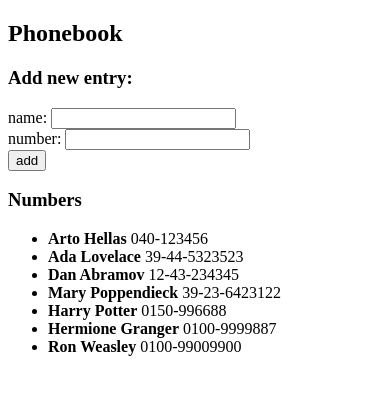
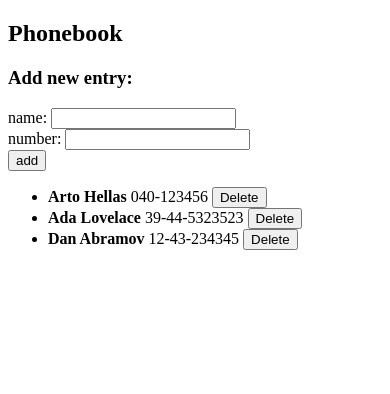
Before and after one commit to LBeul/fullstackopen, a React (Create React App) app in the folder part2/phonebook/: page / in a window 390 px wide. Shown: the top 394 px of the page. Built offline with nearby package versions, Linux system fonts and the light colour scheme; data requests are answered from the project's data file.

Commit message:
2.17: Phonebook step9

```diff
--- a/part2/phonebook/db.json
+++ b/part2/phonebook/db.json
@@ -14,26 +14,6 @@
       "name": "Dan Abramov",
       "number": "12-43-234345",
       "id": 3
-    },
-    {
-      "name": "Mary Poppendieck",
-      "number": "39-23-6423122",
-      "id": 4
-    },
-    {
-      "name": "Harry Potter",
-      "number": "0150-996688",
-      "id": 5
-    },
-    {
-      "name": "Hermione Granger",
-      "number": "0100-9999887",
-      "id": 6
-    },
-    {
-      "name": "Ron Weasley",
-      "number": "0100-99009900",
-      "id": 7
     }
   ]
 }
--- a/part2/phonebook/src/App.js
+++ b/part2/phonebook/src/App.js
@@ -2,7 +2,7 @@ import React, { useState, useEffect } from "react";
 
 // Import custom components
 import EntryForm from "./Components/EntryForm";
-import ListOfEntries from "./Components/ListOfEntries";
+import Entry from "./Components/Entry";
 
 // Import services
 import personService from "./services/persons";
@@ -69,6 +69,15 @@ const App = () => {
     setNewPerson({ name: "", number: "" });
   };
 
+  const deleteEntryOf = (id, name) => {
+    if (window.confirm(`Are you sure you want to delete ${name}?`)) {
+      personService.deleteItem(id).then(response => {
+        console.log(response);
+        setPersons(persons.filter(person => person.id !== id));
+      });
+    }
+  };
+
   // Render the app component
   return (
     <>
@@ -80,7 +89,15 @@ const App = () => {
         numberChangeHandler={handleNumberChange}
         submitHandler={handleFormSubmit}
       />
-      <ListOfEntries list={persons} />
+      <ul>
+        {persons.map(person => (
+          <Entry
+            key={person.id}
+            entry={person}
+            deleteEntry={() => deleteEntryOf(person.id, person.name)}
+          />
+        ))}
+      </ul>
     </>
   );
 };
--- /dev/null
+++ b/part2/phonebook/src/Components/Entry.js
@@ -0,0 +1,10 @@
+import React from "react";
+
+const Entry = ({ entry, deleteEntry }) => (
+  <li>
+    <strong>{entry.name}</strong> {entry.number}{" "}
+    <button onClick={deleteEntry}>Delete</button>
+  </li>
+);
+
+export default Entry;
--- a/part2/phonebook/src/Components/ListOfEntries.js
+++ /dev/null
@@ -1,18 +0,0 @@
-import React from "react";
-
-const ListOfEntries = ({ list }) => {
-  return (
-    <>
-      <h3>Numbers</h3>
-      <ul>
-        {list.map(item => (
-          <li key={item.name}>
-            <strong>{item.name}</strong> {item.number}
-          </li>
-        ))}
-      </ul>
-    </>
-  );
-};
-
-export default ListOfEntries;
--- a/part2/phonebook/src/services/persons.js
+++ b/part2/phonebook/src/services/persons.js
@@ -12,4 +12,8 @@ const create = newPerson => {
   return request.then(response => response.data);
 };
 
-export default { getAll, create };
+const deleteItem = id => {
+  return axios.delete(`${baseUrl}/${id}`);
+};
+
+export default { getAll, create, deleteItem };
```
